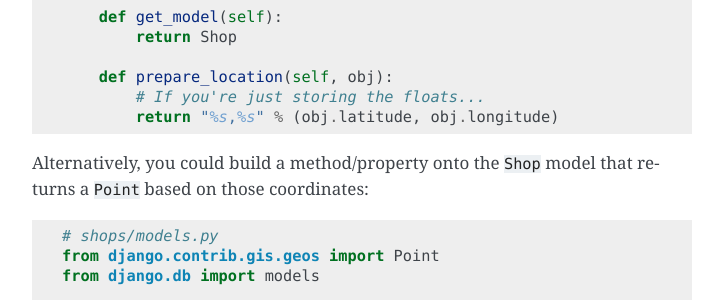
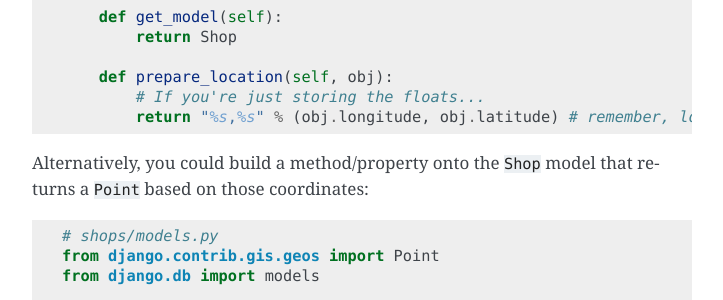
Before and after one commit to django-haystack/django-haystack, a Sphinx documentation site: the page built from docs/spatial.rst, in a window 1280 px wide and 900 px high, scrolled down 3120 px. Shown: the part 152-452 px from the top of the window, without its empty margins (388-1111 px from the left). Built offline with Sphinx 7.4.7, drawn with Linux system fonts in a browser that asks for light colours.

Commit message:
fix reversed Point lat/lon params

```diff
--- a/docs/spatial.rst
+++ b/docs/spatial.rst
@@ -166,7 +166,7 @@ convenient, returning a string-ified version of the coordinates in WGS-84 as
 
         def prepare_location(self, obj):
             # If you're just storing the floats...
-            return "%s,%s" % (obj.latitude, obj.longitude)
+            return "%s,%s" % (obj.longitude, obj.latitude) # remember, longitude first!
 
 Alternatively, you could build a method/property onto the ``Shop`` model that
 returns a ``Point`` based on those coordinates::
```
